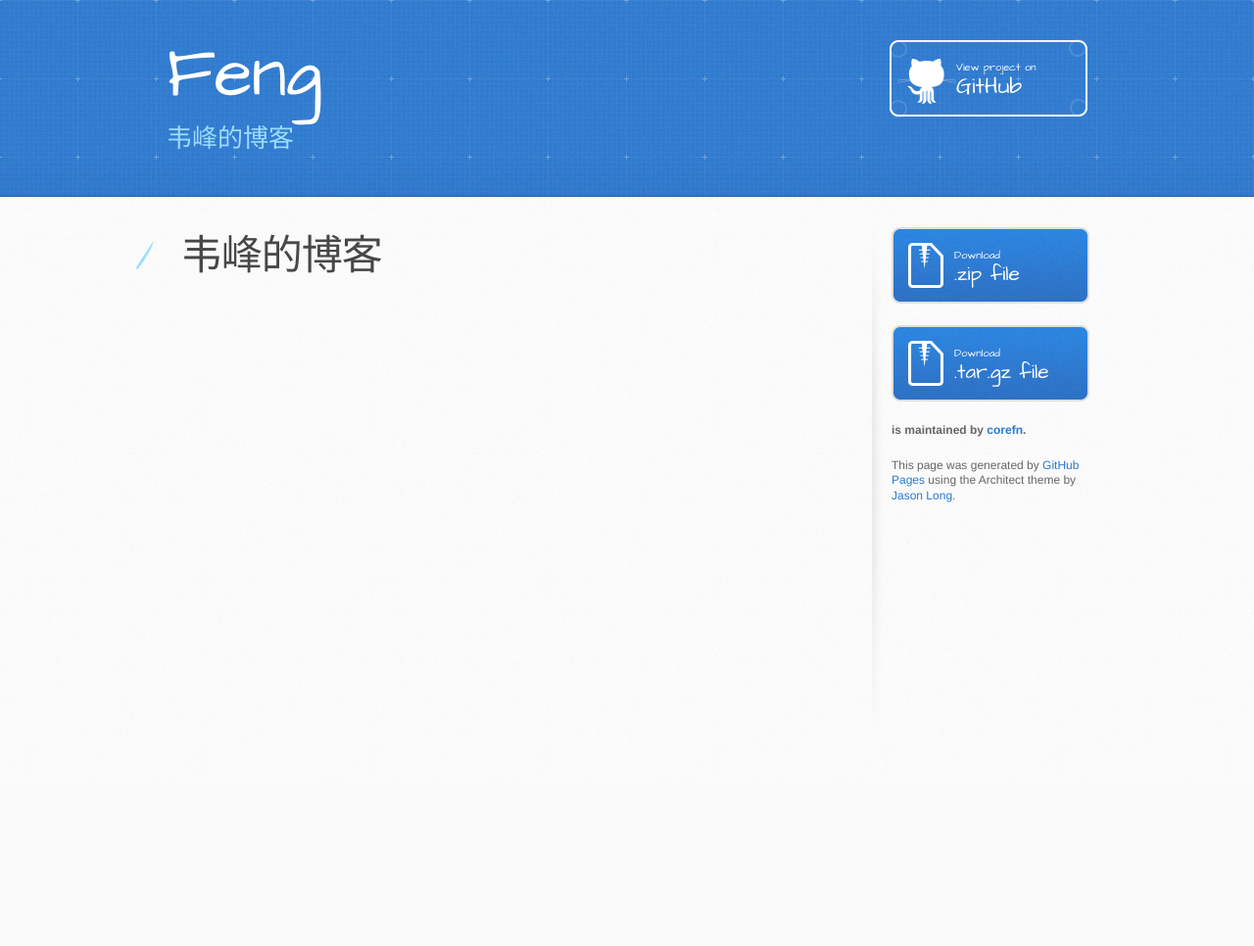
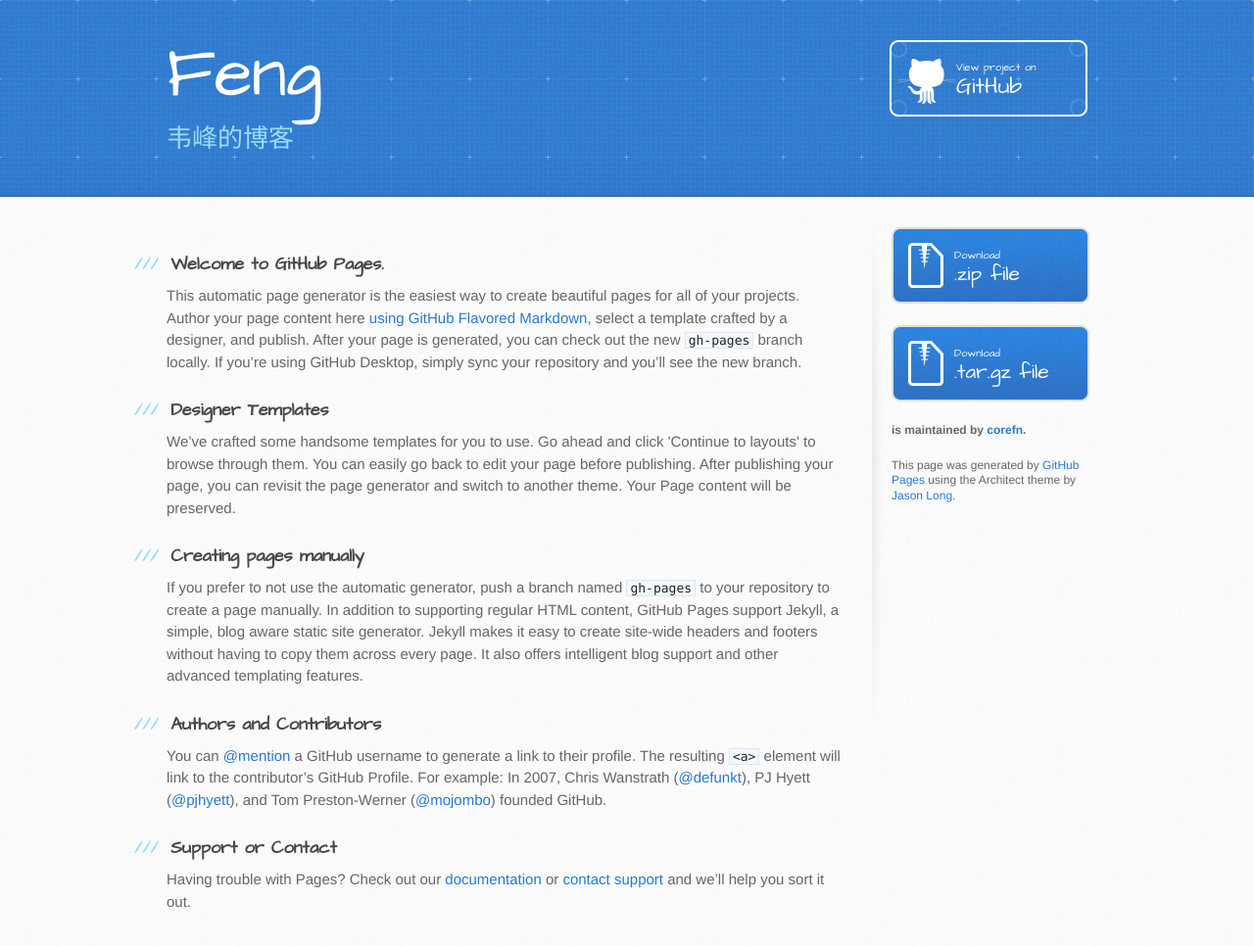
Before and after one commit to corefn/feng, a plain HTML site: page index.html in a window 1280 px wide. Shown: the whole page at 98% size. Before the commit the page ends 800 px from the top, so only its background shows below. Drawn offline with Linux system fonts and the light colour scheme.

Commit message:
Create gh-pages branch via GitHub

```diff
--- a/index.html
+++ b/index.html
@@ -28,8 +28,30 @@
     <div id="content-wrapper">
       <div class="inner clearfix">
         <section id="main-content">
-          <h1>
-<a id="韦峰的博客" class="anchor" href="#%E9%9F%A6%E5%B3%B0%E7%9A%84%E5%8D%9A%E5%AE%A2" aria-hidden="true"><span class="octicon octicon-link"></span></a>韦峰的博客</h1>
+          <h3>
+<a id="welcome-to-github-pages" class="anchor" href="#welcome-to-github-pages" aria-hidden="true"><span class="octicon octicon-link"></span></a>Welcome to GitHub Pages.</h3>
+
+<p>This automatic page generator is the easiest way to create beautiful pages for all of your projects. Author your page content here <a href="https://guides.github.com/features/mastering-markdown/">using GitHub Flavored Markdown</a>, select a template crafted by a designer, and publish. After your page is generated, you can check out the new <code>gh-pages</code> branch locally. If you’re using GitHub Desktop, simply sync your repository and you’ll see the new branch.</p>
+
+<h3>
+<a id="designer-templates" class="anchor" href="#designer-templates" aria-hidden="true"><span class="octicon octicon-link"></span></a>Designer Templates</h3>
+
+<p>We’ve crafted some handsome templates for you to use. Go ahead and click 'Continue to layouts' to browse through them. You can easily go back to edit your page before publishing. After publishing your page, you can revisit the page generator and switch to another theme. Your Page content will be preserved.</p>
+
+<h3>
+<a id="creating-pages-manually" class="anchor" href="#creating-pages-manually" aria-hidden="true"><span class="octicon octicon-link"></span></a>Creating pages manually</h3>
+
+<p>If you prefer to not use the automatic generator, push a branch named <code>gh-pages</code> to your repository to create a page manually. In addition to supporting regular HTML content, GitHub Pages support Jekyll, a simple, blog aware static site generator. Jekyll makes it easy to create site-wide headers and footers without having to copy them across every page. It also offers intelligent blog support and other advanced templating features.</p>
+
+<h3>
+<a id="authors-and-contributors" class="anchor" href="#authors-and-contributors" aria-hidden="true"><span class="octicon octicon-link"></span></a>Authors and Contributors</h3>
+
+<p>You can <a href="https://github.com/blog/821" class="user-mention">@mention</a> a GitHub username to generate a link to their profile. The resulting <code>&lt;a&gt;</code> element will link to the contributor’s GitHub Profile. For example: In 2007, Chris Wanstrath (<a href="https://github.com/defunkt" class="user-mention">@defunkt</a>), PJ Hyett (<a href="https://github.com/pjhyett" class="user-mention">@pjhyett</a>), and Tom Preston-Werner (<a href="https://github.com/mojombo" class="user-mention">@mojombo</a>) founded GitHub.</p>
+
+<h3>
+<a id="support-or-contact" class="anchor" href="#support-or-contact" aria-hidden="true"><span class="octicon octicon-link"></span></a>Support or Contact</h3>
+
+<p>Having trouble with Pages? Check out our <a href="https://help.github.com/pages">documentation</a> or <a href="https://github.com/contact">contact support</a> and we’ll help you sort it out.</p>
         </section>
 
         <aside id="sidebar">
```
Also changed, not shown: params.json (+1 -1 lines).
